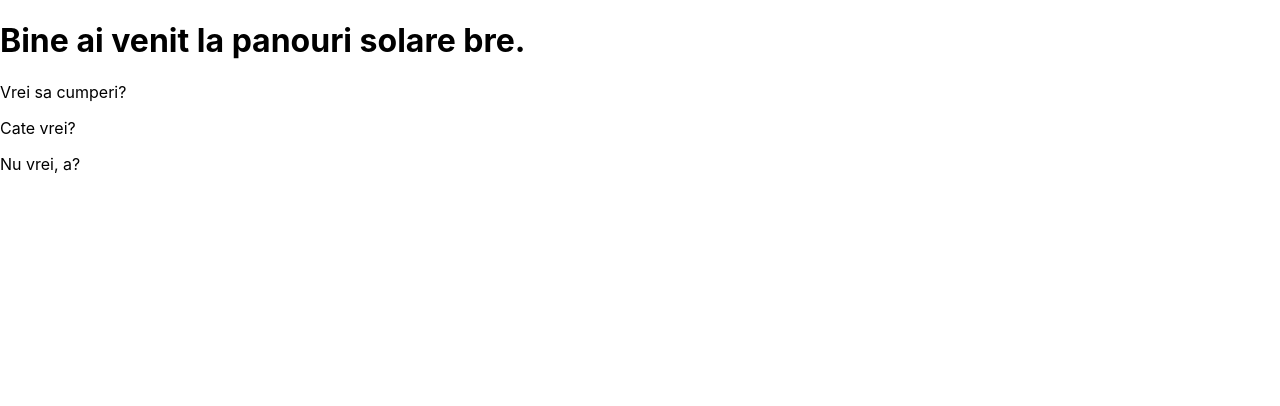
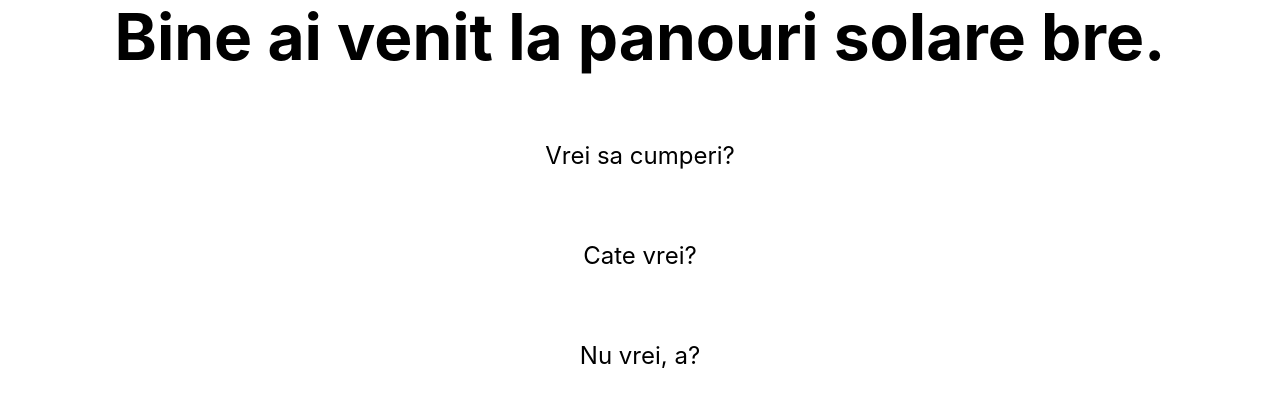
Before and after one commit to LaurentiuGhiga/panneaux-solaires-NEXTjs, a Next.js app: page / in a window 1280 px wide. Shown: the top 406 px of the page. Built offline with nearby package versions, Linux system fonts and the light colour scheme.

Commit message:
ultima caterinca

```diff
--- a/pages/index.js
+++ b/pages/index.js
@@ -1,16 +1,17 @@
 import Head from "next/head";
+import styles from '../styles/Home.module.css';
 
 export default function Home() {
   return (
-    <div>
+    <div className={styles.container}>
       <Head>
         <title>coi </title>
         <meta name="mucea" content="web" />
       </Head>
-      <h1>Bine ai venit la panouri solare bre.</h1>
-      <p>Vrei sa cumperi?</p>
-      <p>Cate vrei?</p>
-      <p>Nu vrei, a?</p>
+      <h1 className={styles.title}>Bine ai venit la panouri solare bre.</h1>
+      <p className={styles.description}>Vrei sa cumperi?</p>
+      <p className={styles.description}>Cate vrei?</p>
+      <p className={styles.description}>Nu vrei, a?</p>
     </div>
   );
 }
```
